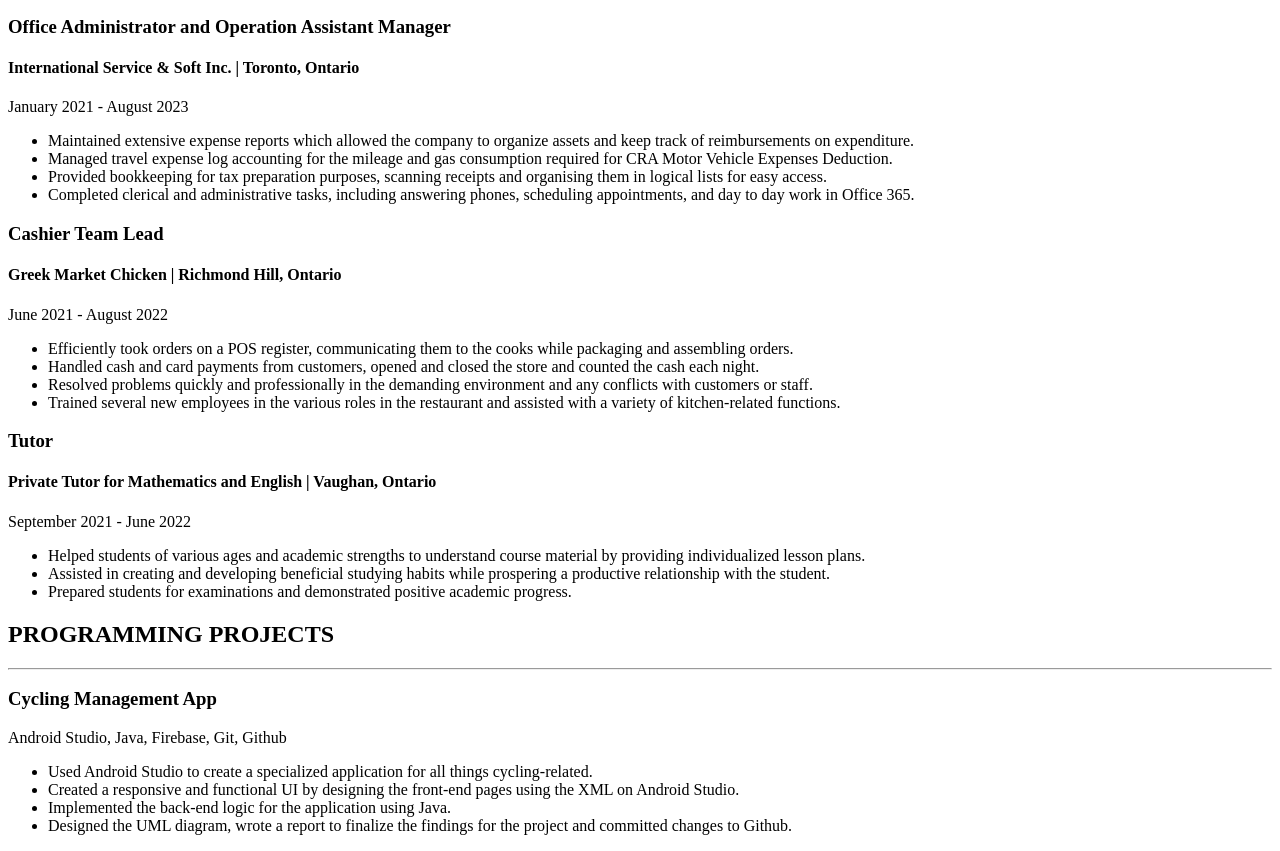
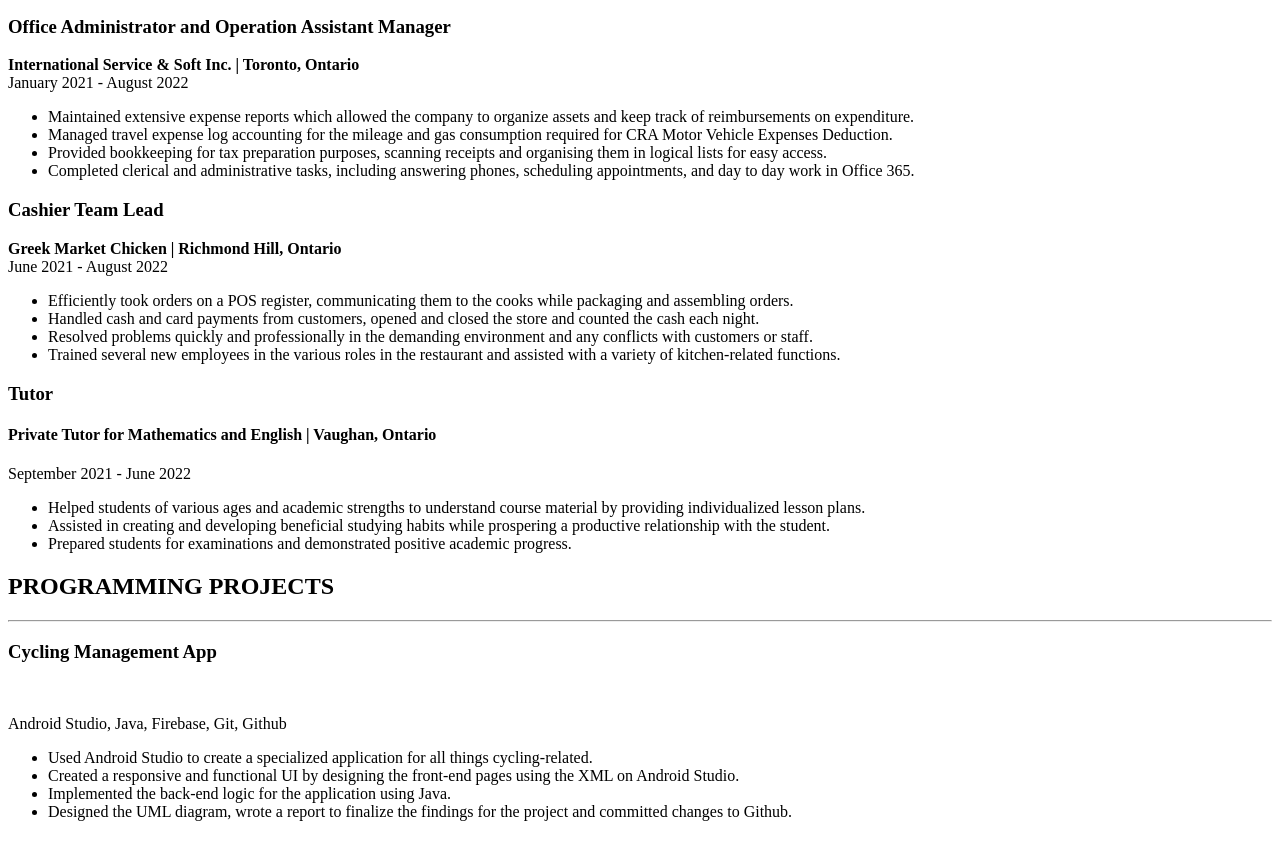
Before and after one commit to nicolemihalachioiu/Nicole_Mihalachioiu_Resume_HTML, a plain HTML site: page index.html in a window 1280 px wide. Shown: the part 906-1757 px from the top of the page. Drawn offline with Linux system fonts and the light colour scheme.

Commit message:
Update index.html

```diff
--- a/index.html
+++ b/index.html
@@ -44,8 +44,7 @@
     </ul>
 
     <h3>Office Administrator and Operation Assistant Manager</h3>
-    <h4>International Service & Soft Inc. | Toronto, Ontario</h4>
-    <p>January 2021 - August 2023</p>
+    <p><strong>International Service & Soft Inc. | Toronto, Ontario</strong> <br> January 2021 - August 2022</p>
     <ul>
         <li>Maintained extensive expense reports which allowed the company to organize assets and keep track of reimbursements on expenditure.</li>
         <li>Managed travel expense log accounting for the mileage and gas consumption required for CRA Motor Vehicle Expenses Deduction.</li>
@@ -55,8 +54,7 @@
     </ul>
 
     <h3>Cashier Team Lead</h3>
-    <h4>Greek Market Chicken | Richmond Hill, Ontario</h4>
-    <p>June 2021 - August 2022</p>
+    <p><strong>Greek Market Chicken | Richmond Hill, Ontario</strong> <br> June 2021 - August 2022</p>
     <ul>
         <li>Efficiently took orders on a POS register, communicating them to the cooks while packaging and assembling orders.</li>
         <li>Handled cash and card payments from customers, opened and closed the store and counted the cash each night.</li>
@@ -77,6 +75,7 @@
     <h2>PROGRAMMING PROJECTS</h2>
     <hr/>
     <h3>Cycling Management App</h3>
+    <br>
     <p>Android Studio, Java, Firebase, Git, Github</p>
     <ul>
         <li>Used Android Studio to create a specialized application for all things cycling-related.</li>
```
